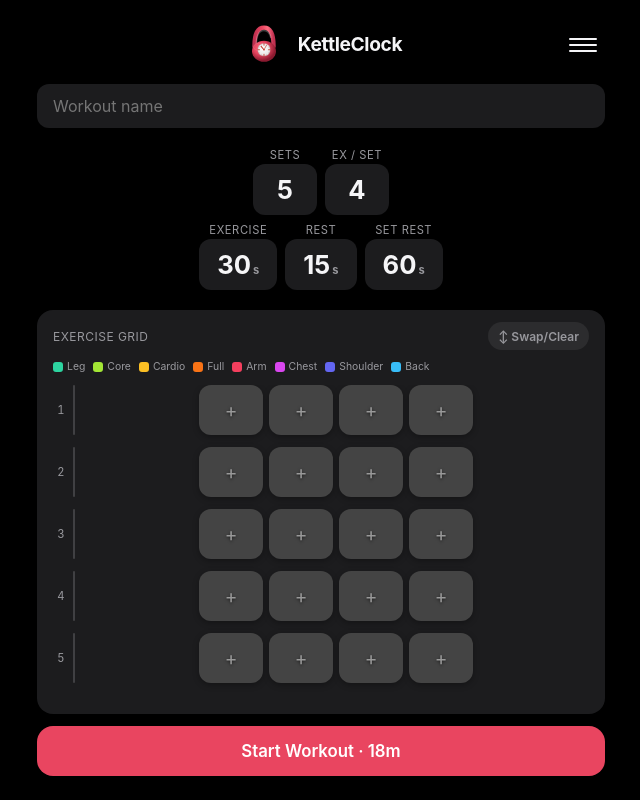
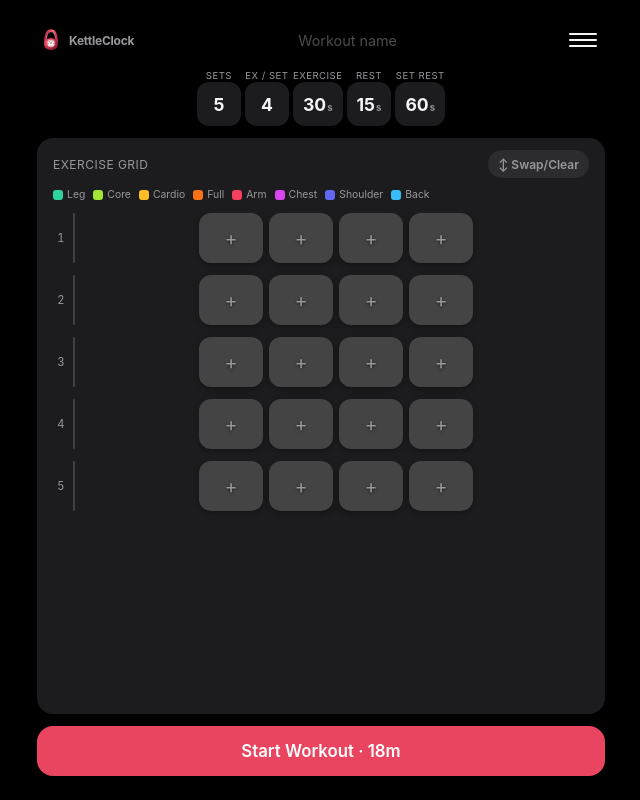
Before and after one commit to Lasander/kettleclock, a React (Vite) app: page / in a window 1280 px wide. Shown: the whole page, without its empty margins (319-959 px from the left). Built offline with nearby package versions, Linux system fonts and the light colour scheme.

Commit message:
feat: compact setup screen header and controls

```diff
--- a/src/components/NumberControl.module.css
+++ b/src/components/NumberControl.module.css
@@ -2,25 +2,26 @@
   display: flex;
   flex-direction: column;
   align-items: center;
-  gap: 2px;
+  gap: 1px;
 }
 
 .label {
-  font-size: 0.7rem;
+  font-size: 0.6rem;
   color: var(--color-text-muted);
   text-transform: uppercase;
   letter-spacing: 0.05em;
 }
 
 .display {
-  font-size: 1.6rem;
+  font-size: 1.1rem;
   font-weight: 700;
   color: var(--color-text);
   background: var(--color-surface);
   border: 2px solid transparent;
   border-radius: var(--radius);
-  padding: 8px 16px;
-  min-width: 64px;
+  padding: 4px 8px;
+  min-width: 44px;
+  min-height: 44px;
   text-align: center;
   cursor: pointer;
   -webkit-appearance: none;
@@ -39,9 +40,9 @@
 }
 
 .suffix {
-  font-size: 0.7rem;
+  font-size: 0.6rem;
   color: var(--color-text-muted);
-  margin-left: 2px;
+  margin-left: 1px;
 }
 
 /* ── Numpad overlay ── */
--- a/src/components/WorkoutBuilder.module.css
+++ b/src/components/WorkoutBuilder.module.css
@@ -15,21 +15,25 @@
 .header {
   display: flex;
   align-items: center;
-  justify-content: center;
-  gap: 10px;
-  padding: 10px 0 12px;
+  gap: 8px;
+  padding: 8px 0;
   position: relative;
   z-index: 10;
   background: var(--color-bg);
   flex-shrink: 0;
 }
 
+.headerLeft {
+  display: flex;
+  align-items: center;
+  gap: 4px;
+  flex-shrink: 0;
+}
+
 /* ── Hamburger menu ─────────────────────────────────────────────────── */
 .menuWrapper {
-  position: absolute;
-  right: 0;
-  top: 50%;
-  transform: translateY(-50%);
+  position: relative;
+  flex-shrink: 0;
 }
 
 .hamburger {
@@ -87,11 +91,11 @@
   margin: 4px 0;
 }
 
-.title {
-  font-size: 1.2rem;
+.brand {
+  font-size: 0.75rem;
   font-weight: 700;
-  margin: 0;
   letter-spacing: -0.02em;
+  color: var(--color-text-muted);
 }
 
 .savedList {
@@ -207,33 +211,28 @@
   min-width: 32px;
 }
 
-.nameSection {
-  margin-top: 4px;
-  margin-bottom: 20px;
-  flex-shrink: 0;
+.nameInput {
+  flex: 1;
+  min-width: 0;
+  font-size: 0.9rem;
+  background: transparent;
+  color: var(--color-text);
+  border: none;
+  text-align: center;
+  padding: 4px 8px;
 }
 
-.nameInput {
-  width: 100%;
-  min-width: 0;
-  font-size: 1rem;
-  background: var(--color-surface);
-  border-radius: var(--radius);
-}
-
-.controlsGroup {
-  display: flex;
-  flex-direction: column;
-  gap: 8px;
-  margin-bottom: 20px;
-  flex-shrink: 0;
+.nameInput::placeholder {
+  color: var(--color-text-muted);
+  opacity: 0.5;
 }
 
 .controlsRow {
   display: flex;
-  gap: 8px;
+  gap: 4px;
   justify-content: center;
-  flex-wrap: wrap;
+  margin-bottom: 12px;
+  flex-shrink: 0;
 }
 
 .gridSection {
--- a/src/components/WorkoutBuilder.tsx
+++ b/src/components/WorkoutBuilder.tsx
@@ -489,8 +489,24 @@ export function WorkoutBuilder({ onStart, onEditExercises, initialWorkout }: Pro
     <div className={styles.container}>
       {/* Header with logo + hamburger */}
       <div className={styles.header}>
-        <Logo size={48} />
-        <h1 className={styles.title}>KettleClock</h1>
+        <div className={styles.headerLeft}>
+          <Logo size={28} />
+          <span className={styles.brand}>KettleClock</span>
+        </div>
+        <input
+          className={styles.nameInput}
+          type="text"
+          name="workout-name-xkcd"
+          autoComplete="one-time-code"
+          autoCorrect="off"
+          autoCapitalize="sentences"
+          spellCheck={false}
+          enterKeyHint="done"
+          value={workout.name}
+          onChange={(e) => updateWorkout((w) => ({ ...w, name: e.target.value }))}
+          onKeyDown={(e) => { if (e.key === 'Enter') (e.target as HTMLInputElement).blur(); }}
+          placeholder="Workout name"
+        />
         <div className={styles.menuWrapper} ref={menuRef}>
           <button
             className={styles.hamburger}
@@ -524,34 +540,12 @@ export function WorkoutBuilder({ onStart, onEditExercises, initialWorkout }: Pro
         </div>
       </div>
 
-      {/* Workout name */}
-      <div className={styles.nameSection}>
-        <input
-          className={styles.nameInput}
-          type="text"
-          name="workout-name-xkcd"
-          autoComplete="one-time-code"
-          autoCorrect="off"
-          autoCapitalize="sentences"
-          spellCheck={false}
-          enterKeyHint="done"
-          value={workout.name}
-          onChange={(e) => updateWorkout((w) => ({ ...w, name: e.target.value }))}
-          onKeyDown={(e) => { if (e.key === 'Enter') (e.target as HTMLInputElement).blur(); }}
-          placeholder="Workout name"
-        />
-      </div>
-
-      <div className={styles.controlsGroup}>
       <div className={styles.controlsRow}>
         <NumberControl label="Sets" value={workout.setsCount} min={1} max={20} onChange={handleSetsChange} />
         <NumberControl label="Ex / Set" value={workout.exercisesPerSet} min={1} max={12} onChange={handleExercisesPerSetChange} />
-        </div>
-        <div className={styles.controlsRow}>
         <NumberControl label="Exercise" value={workout.defaultExerciseDuration} min={1} max={999} suffix="s" onChange={(v) => updateWorkout((w) => ({ ...w, defaultExerciseDuration: v }))} />
         <NumberControl label="Rest" value={workout.defaultExerciseRest} min={0} max={999} suffix="s" onChange={(v) => updateWorkout((w) => ({ ...w, defaultExerciseRest: v }))} />
         <NumberControl label="Set Rest" value={workout.defaultSetRest} min={0} max={999} suffix="s" onChange={(v) => updateWorkout((w) => ({ ...w, defaultSetRest: v }))} />
-        </div>
       </div>
 
       <div className={styles.gridSection}>
```
Lines whose indentation alone changed are shown as unchanged.
